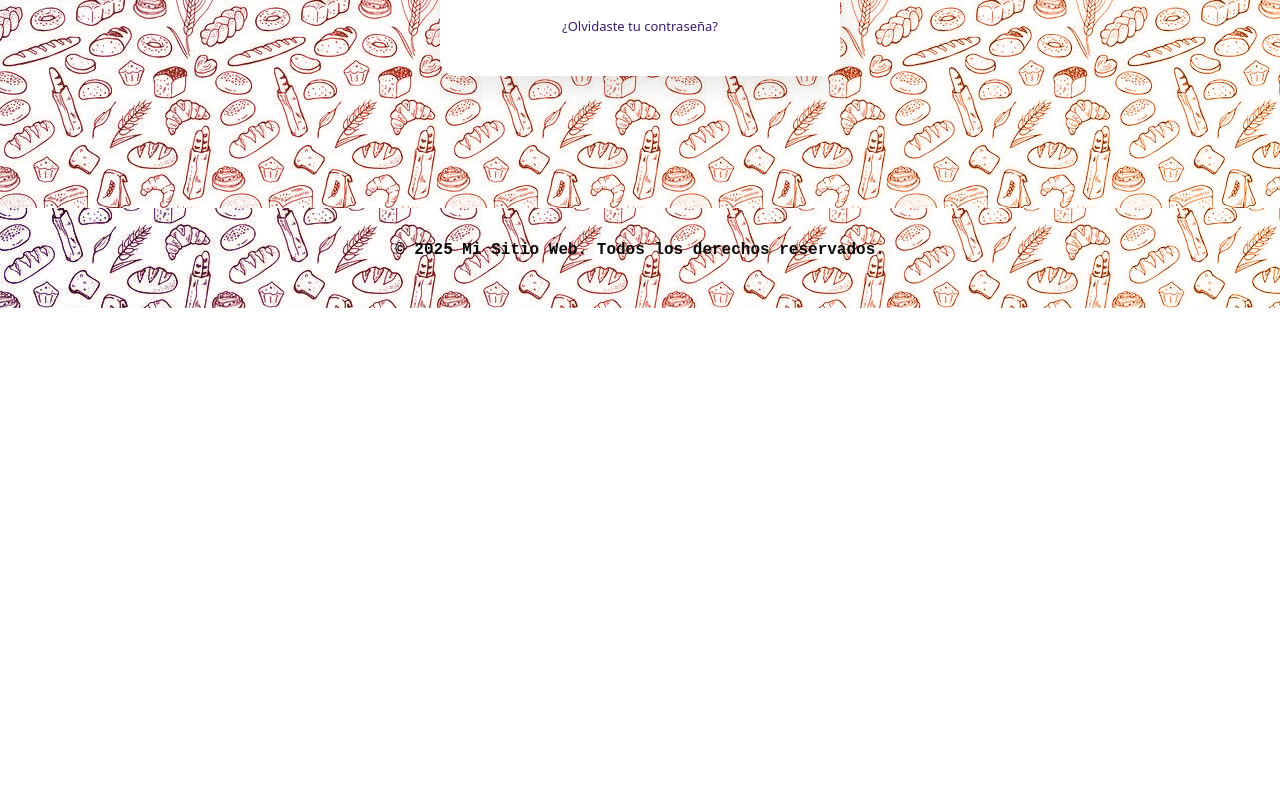
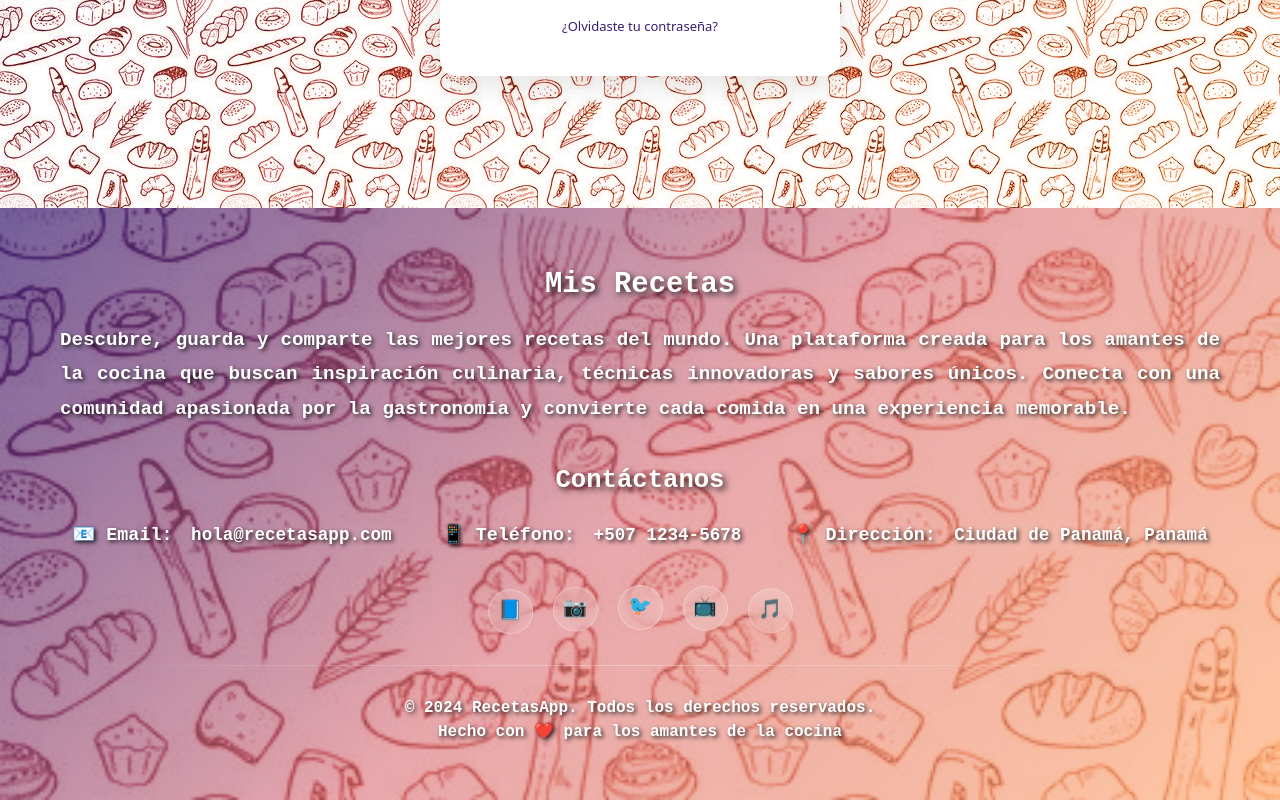
Before and after one commit to Torres-jose/proyectoRecetas, a React (Vite) app: page /login in a window 1280 px wide. Shown: the part 592-1392 px from the top of the page. Before the commit the page ends 900 px from the top, so only its background shows below. Built offline with nearby package versions, Linux system fonts and the light colour scheme; a web font is replaced by a local one.

Commit message:
comentario

```diff
--- a/src/assets/style/footer.components.css
+++ b/src/assets/style/footer.components.css
@@ -1,11 +1,353 @@
+/* Footer principal */
 .footer {
-  font-family: 'Courier New', Courier, monospace ;
+  font-family: 'Courier New', Courier, monospace;
   background:
-    linear-gradient(135deg, rgba(58, 28, 113, 0.9) 0%, rgba(215, 109, 119, 0.9) 50%, rgba(255, 175, 123, 0.9) 100%),
+    linear-gradient(135deg, rgba(58, 28, 113, 0.85) 0%, rgba(215, 109, 119, 0.85) 50%, rgba(255, 175, 123, 0.85) 100%),
     url('../img/footer.jpeg');
   background-blend-mode: overlay;
-  color: rgb(10, 10, 10);
+  background-size: cover;
+  background-position: center;
+  background-attachment: fixed;
+  color: #ffffff;
   text-align: center;
+  padding: 60px 30px 40px;
+  font-weight: 600;
+  position: relative;
+  overflow: hidden;
+}
+
+/* Overlay adicional para mejor legibilidad con fondo blanco */
+.footer::before {
+  content: '';
+  position: absolute;
+  top: 0;
+  left: 0;
+  right: 0;
+  bottom: 0;
+  background: linear-gradient(135deg, rgba(58, 28, 113, 0.7) 0%, rgba(215, 109, 119, 0.6) 50%, rgba(255, 175, 123, 0.7) 100%);
+  z-index: 1;
+}
+
+/* Contenido del footer */
+.footer-content {
+  position: relative;
+  z-index: 2;
+  max-width: 1200px;
+  margin: 0 auto;
+}
+
+/* Sección principal - RecetasApp */
+.footer-main-section {
+  text-align: center;
+  margin-bottom: 40px;
+  max-width: 100%;
+}
+
+.footer-main-section h3 {
+  color: #ffffff;
+  font-size: 1.8rem;
+  margin-bottom: 20px;
+  font-weight: 700;
+  text-shadow: 3px 3px 6px rgba(0, 0, 0, 0.8);
+}
+
+.footer-description {
+  color: #ffffff;
+  font-size: 1.2rem;
+  line-height: 1.8;
+  text-shadow: 2px 2px 4px rgba(0, 0, 0, 0.8);
+  text-align: justify;
+  margin: 0 auto;
+  max-width: 100%;
+  padding: 0 20px;
+}
+
+/* Sección de contacto */
+.footer-contact-section {
+  text-align: center;
+  margin-bottom: 40px;
+}
+
+.footer-contact-section h3 {
+  color: #ffffff;
+  font-size: 1.6rem;
+  margin-bottom: 25px;
+  font-weight: 700;
+  text-shadow: 3px 3px 6px rgba(0, 0, 0, 0.8);
+}
+
+.footer-contact-grid {
+  display: flex;
+  justify-content: center;
+  align-items: center;
+  gap: 50px;
+  flex-wrap: wrap;
+  max-width: 100%;
+}
+
+.contact-item {
+  color: #ffffff;
+  font-size: 1.1rem;
+  text-shadow: 2px 2px 4px rgba(0, 0, 0, 0.8);
+  white-space: nowrap;
+}
+
+.contact-item strong {
+  color: #ffffff;
+  font-size: 1.15rem;
+  text-shadow: 2px 2px 4px rgba(0, 0, 0, 0.8);
+  margin-right: 8px;
+}
+
+/* Enlaces del footer - YA NO SE USAN
+.footer-links {
+  list-style: none;
+  padding: 0;
+  margin: 0;
+}
+
+.footer-links li {
+  margin-bottom: 12px;
+  transition: transform 0.3s ease;
+}
+
+.footer-links li:hover {
+  transform: translateX(5px);
+}
+
+.footer-links a {
+  color: rgba(255, 255, 255, 0.9);
+  text-decoration: none;
+  font-size: 0.95rem;
+  transition: all 0.3s ease;
+  position: relative;
+}
+
+.footer-links a:hover {
+  color: #ffffff;
+  text-shadow: 1px 1px 3px rgba(0, 0, 0, 0.3);
+}
+
+.footer-links a::before {
+  content: '→';
+  position: absolute;
+  left: -20px;
+  opacity: 0;
+  transition: all 0.3s ease;
+}
+
+.footer-links a:hover::before {
+  opacity: 1;
+  left: -15px;
+}
+*/
+
+/* Información de contacto */
+.footer-contact {
+  color: #ffffff; /* Cambiado de rgba(255, 255, 255, 0.9) */
+  font-size: 1.1rem; /* Aumentado de 0.95rem */
+  line-height: 1.8; /* Aumentado de 1.6 */
+  text-shadow: 2px 2px 4px rgba(0, 0, 0, 0.8); /* Sombra más fuerte */
+}
+
+.footer-contact strong {
+  color: #ffffff;
+  display: block;
+  margin-bottom: 8px;
+  font-size: 1.15rem; /* Añadido tamaño específico para strong */
+  text-shadow: 2px 2px 4px rgba(0, 0, 0, 0.8);
+}
+
+/* Redes sociales */
+.footer-social {
+  display: flex;
+  justify-content: center;
+  gap: 20px;
+  margin-bottom: 30px;
+  flex-wrap: wrap;
+}
+
+.social-icon {
+  display: inline-flex;
+  align-items: center;
+  justify-content: center;
+  width: 45px;
+  height: 45px;
+  background: rgba(255, 255, 255, 0.2);
+  border-radius: 50%;
+  color: #ffffff;
+  text-decoration: none;
+  font-size: 1.2rem;
+  transition: all 0.3s ease;
+  backdrop-filter: blur(10px);
+  border: 1px solid rgba(255, 255, 255, 0.3);
+}
+
+.social-icon:hover {
+  background: rgba(255, 255, 255, 0.3);
+  transform: translateY(-5px) scale(1.1);
+  box-shadow: 0 10px 20px rgba(0, 0, 0, 0.2);
+  color: #ffffff;
+}
+
+/* Newsletter - YA NO SE USA
+.footer-newsletter {
+  background: rgba(255, 255, 255, 0.1);
   padding: 30px;
+  border-radius: 15px;
+  margin-bottom: 30px;
+  backdrop-filter: blur(10px);
+  border: 1px solid rgba(255, 255, 255, 0.2);
+}
+
+.footer-newsletter h4 {
+  color: #ffffff;
+  font-size: 1.3rem;
+  margin-bottom: 15px;
   font-weight: 600;
 }
+
+.newsletter-form {
+  display: flex;
+  gap: 10px;
+  margin-top: 15px;
+  flex-wrap: wrap;
+  justify-content: center;
+}
+
+.newsletter-input {
+  flex: 1;
+  min-width: 250px;
+  padding: 12px 16px;
+  border: none;
+  border-radius: 25px;
+  background: rgba(255, 255, 255, 0.9);
+  color: #333;
+  font-size: 0.95rem;
+  outline: none;
+}
+
+.newsletter-input::placeholder {
+  color: #666;
+}
+
+.newsletter-btn {
+  background: linear-gradient(135deg, #3a1c71 0%, #d76d77 100%);
+  color: white;
+  border: none;
+  padding: 12px 25px;
+  border-radius: 25px;
+  font-weight: 600;
+  cursor: pointer;
+  transition: all 0.3s ease;
+  white-space: nowrap;
+}
+
+.newsletter-btn:hover {
+  transform: translateY(-2px);
+  box-shadow: 0 5px 15px rgba(58, 28, 113, 0.4);
+}
+*/
+
+/* Separador */
+.footer-divider {
+  height: 1px;
+  background: linear-gradient(90deg, transparent, rgba(255, 255, 255, 0.3), transparent);
+  margin: 30px 0;
+}
+
+/* Copyright */
+.footer-copyright {
+  color: #ffffff; /* Cambiado de rgba(255, 255, 255, 0.8) */
+  font-size: 1rem; /* Aumentado de 0.9rem */
+  text-align: center;
+  margin-top: 20px;
+  text-shadow: 2px 2px 4px rgba(0, 0, 0, 0.8); /* Añadida sombra fuerte */
+}
+
+.footer-copyright a {
+  color: #ffffff;
+  text-decoration: none;
+  font-weight: 600;
+  text-shadow: 2px 2px 4px rgba(0, 0, 0, 0.8);
+}
+
+/* Responsive */
+@media (max-width: 768px) {
+  .footer {
+    padding: 40px 20px 30px;
+    background-attachment: scroll;
+  }
+
+  .footer-description {
+    font-size: 1.1rem;
+    text-align: center;
+    padding: 0 10px;
+  }
+
+  .footer-contact-grid {
+    flex-direction: column;
+    gap: 20px;
+  }
+
+  .contact-item {
+    white-space: normal;
+    text-align: center;
+  }
+
+  .footer-main-section h3 {
+    font-size: 1.6rem;
+  }
+
+  .footer-contact-section h3 {
+    font-size: 1.4rem;
+  }
+
+  .footer-social {
+    gap: 15px;
+  }
+
+  .social-icon {
+    width: 40px;
+    height: 40px;
+    font-size: 1.1rem;
+  }
+}
+
+@media (max-width: 480px) {
+  .footer {
+    padding: 30px 15px 20px;
+  }
+
+  .footer-main-section h3 {
+    font-size: 1.4rem;
+  }
+
+  .footer-contact-section h3 {
+    font-size: 1.3rem;
+  }
+
+  .footer-description {
+    font-size: 1rem;
+    padding: 0 5px;
+  }
+
+  .contact-item {
+    font-size: 1rem;
+  }
+}
+
+/* Animaciones */
+@keyframes float {
+  0%, 100% { transform: translateY(0px); }
+  50% { transform: translateY(-5px); }
+}
+
+.social-icon {
+  animation: float 3s ease-in-out infinite;
+}
+
+.social-icon:nth-child(2) { animation-delay: 0.5s; }
+.social-icon:nth-child(3) { animation-delay: 1s; }
+.social-icon:nth-child(4) { animation-delay: 1.5s; }
+.social-icon:nth-child(5) { animation-delay: 2s; }
--- a/src/components/Footer.components.jsx
+++ b/src/components/Footer.components.jsx
@@ -1,11 +1,66 @@
 import ('../assets/style/footer.components.css')
 
-const Footer = () => {
+function Footer() {
   return (
     <footer className="footer">
-      <p>© 2025 Mi Sitio Web. Todos los derechos reservados.</p>
+      <div className="footer-content">
+        {/* Sección principal - RecetasApp */}
+        <div className="footer-main-section">
+          <h3>Mis Recetas</h3>
+          <p className="footer-description">
+            Descubre, guarda y comparte las mejores recetas del mundo. Una plataforma creada para los amantes de la cocina que buscan inspiración culinaria, técnicas innovadoras y sabores únicos. Conecta con una comunidad apasionada por la gastronomía y convierte cada comida en una experiencia memorable.
+          </p>
+        </div>
+
+        {/* Sección de contacto */}
+        <div className="footer-contact-section">
+          <h3>Contáctanos</h3>
+          <div className="footer-contact-grid">
+            <div className="contact-item">
+              <strong>📧 Email:</strong> hola@recetasapp.com
+            </div>
+            <div className="contact-item">
+              <strong>📱 Teléfono:</strong> +507 1234-5678
+            </div>
+            <div className="contact-item">
+              <strong>📍 Dirección:</strong> Ciudad de Panamá, Panamá
+            </div>
+          </div>
+        </div>
+
+        {/* Redes sociales */}
+        <div className="footer-social">
+          <a href="#" className="social-icon" aria-label="Facebook">
+            📘
+          </a>
+          <a href="#" className="social-icon" aria-label="Instagram">
+            📷
+          </a>
+          <a href="#" className="social-icon" aria-label="Twitter">
+            🐦
+          </a>
+          <a href="#" className="social-icon" aria-label="YouTube">
+            📺
+          </a>
+          <a href="#" className="social-icon" aria-label="TikTok">
+            🎵
+          </a>
+        </div>
+
+        {/* Separador */}
+        <div className="footer-divider"></div>
+
+        {/* Copyright */}
+        <div className="footer-copyright">
+          <p>
+            © 2024 <strong>RecetasApp</strong>. Todos los derechos reservados.
+            <br />
+            Hecho con ❤️ para los amantes de la cocina
+          </p>
+        </div>
+      </div>
     </footer>
   );
-};
+}
 
 export default Footer;
```
